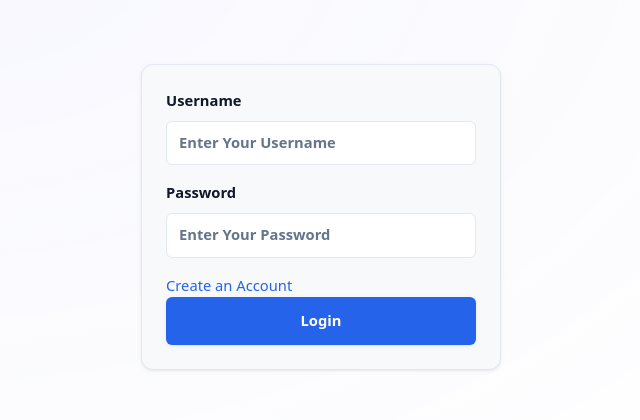
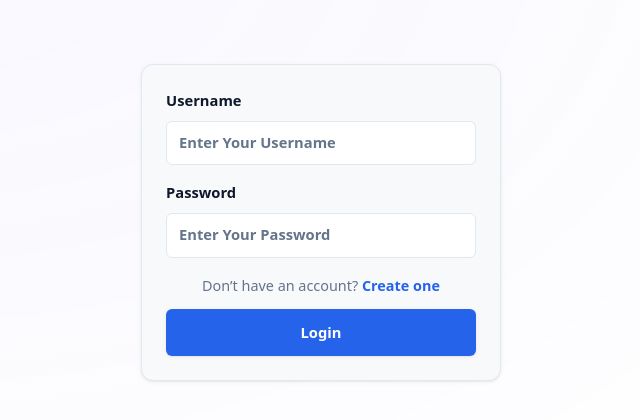
Before and after one commit to BV344/1RepMax, a React (Vite) app in the folder frontend/: page / in a window 1280 px wide. Shown: the top 420 px of the page, without its empty margins (319-959 px from the left). Built offline with nearby package versions, Linux system fonts and the light colour scheme.

Commit message:
Frontend - The Create account Link looks a lot more professional than before.

```diff
--- a/frontend/src/pages/Login.jsx
+++ b/frontend/src/pages/Login.jsx
@@ -62,7 +62,12 @@ export default function Login(){
                     placeholder="Enter Your Password"
                 />
             </label>
-            <Link className="create-acct-link" to="/create-account">Create an Account</Link>
+            <p className="create-acct-text">
+                Don’t have an account?{" "}
+                <Link to="/create-account" className="create-acct-link">
+                    Create one
+                </Link>
+            </p>
             <button className="login-button" type="submit">Login</button>
         </form>
     );
--- a/frontend/src/styles/Login.css
+++ b/frontend/src/styles/Login.css
@@ -38,3 +38,22 @@ form {
 .login-button:hover {
     background: color-mix(in srgb, var(--primary) 90%, black);
 }
+
+.create-acct-text {
+    text-align: center;
+    margin-top: var(--space-4);
+    font-size: 0.9rem;
+    color: var(--muted);
+}
+
+.create-acct-link {
+    color: var(--primary);
+    font-weight: 600;
+    text-decoration: none;
+    transition: color 0.2s ease;
+}
+
+.create-acct-link:hover {
+    color: color-mix(in srgb, var(--primary) 85%, black);
+    text-decoration: underline;
+}
```
